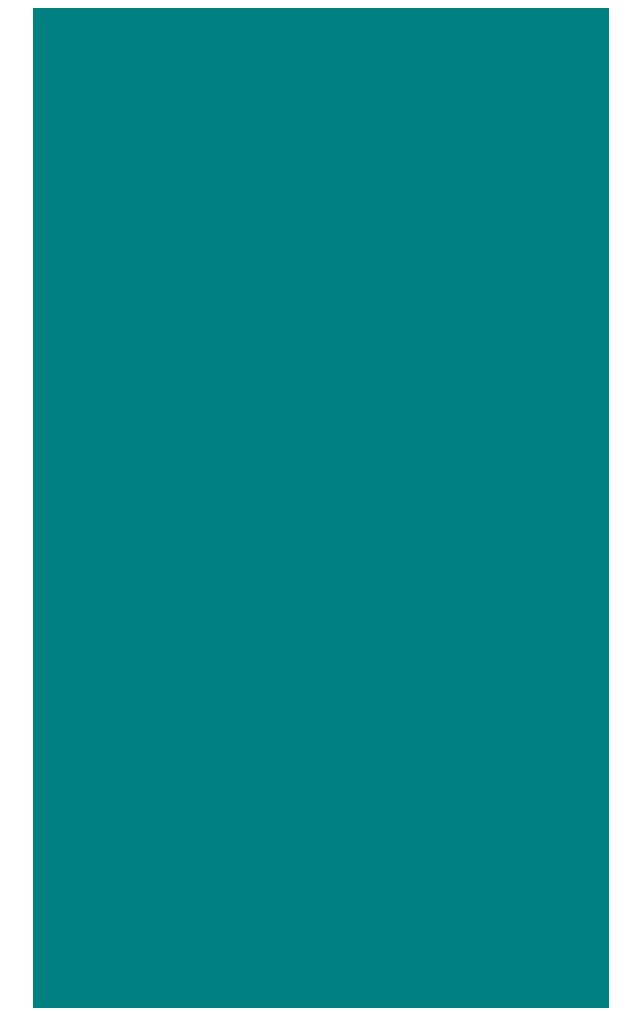
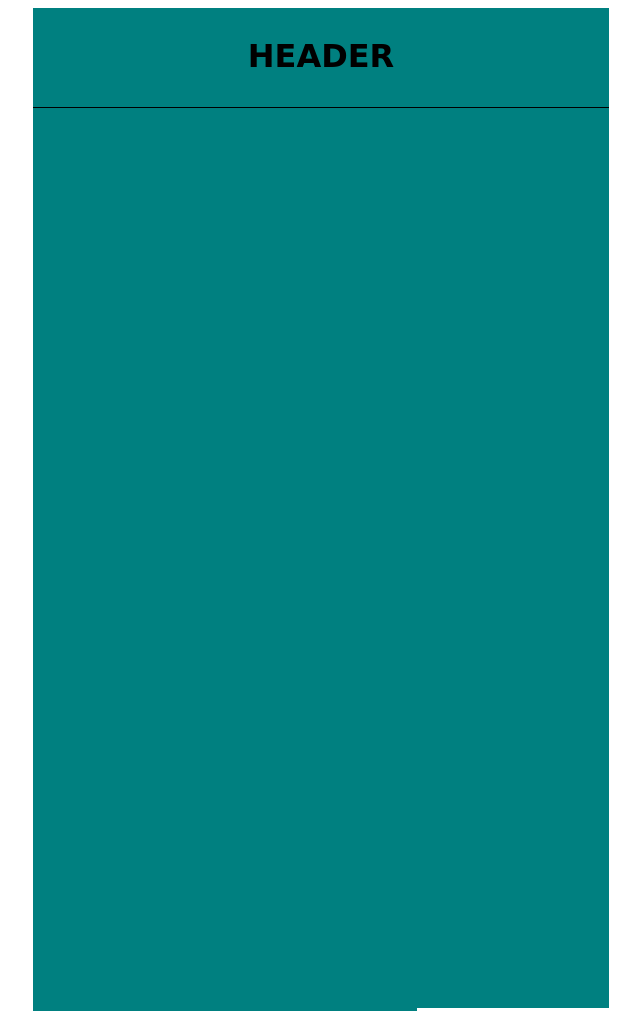
Before and after one commit to dzintars-magons/Homework-no2-css-grid, a plain HTML site: page index.html in a window 1280 px wide. Shown: the top 1011 px of the page, without its empty margins (319-959 px from the left). Drawn offline with Linux system fonts and the light colour scheme.

Commit message:
created HEADER

```diff
--- a/index.html
+++ b/index.html
@@ -9,7 +9,7 @@
 </head>
 <body>
     <div class="container">
-        <div class="child child01"></div>
+        <div class="child child01"><h1>HEADER</h1></div>
         <div class="child child02"></div>
         <div class="child child03"></div>
         <div class="child child04"></div>
--- a/style/stylesheet.css
+++ b/style/stylesheet.css
@@ -4,6 +4,11 @@ html {
   *, *:before, *:after {
     box-sizing: inherit;
     font-family: 'Yeon Sung', cursive;;
+  }
+
+  h1{
+    text-align: center;
+    line-height: 54px;
   }
 
   .container{
@@ -30,10 +35,9 @@ html {
       width: 100%;
       height: 100px;
       background-color: teal;
-
-
   }
 
 .child01{
-
+    grid-area: 1 / span 3;
+    border-bottom: 1px solid black;
 }
```
